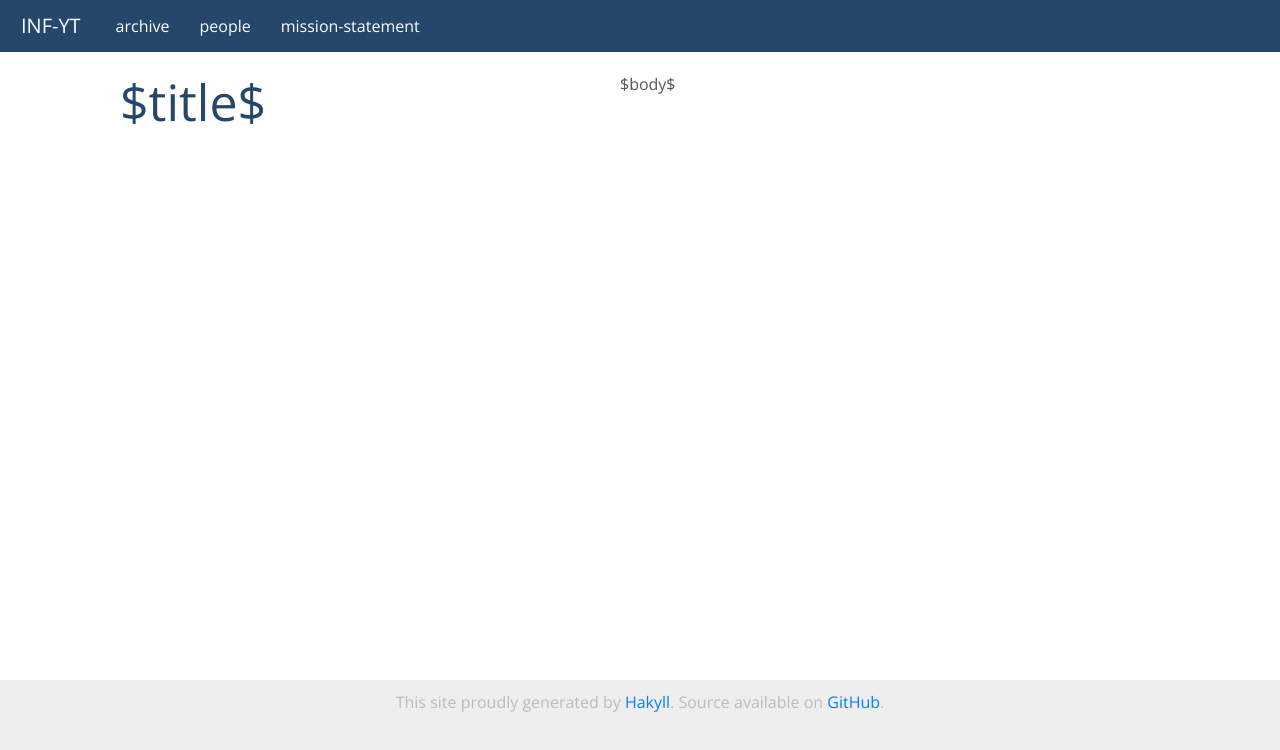
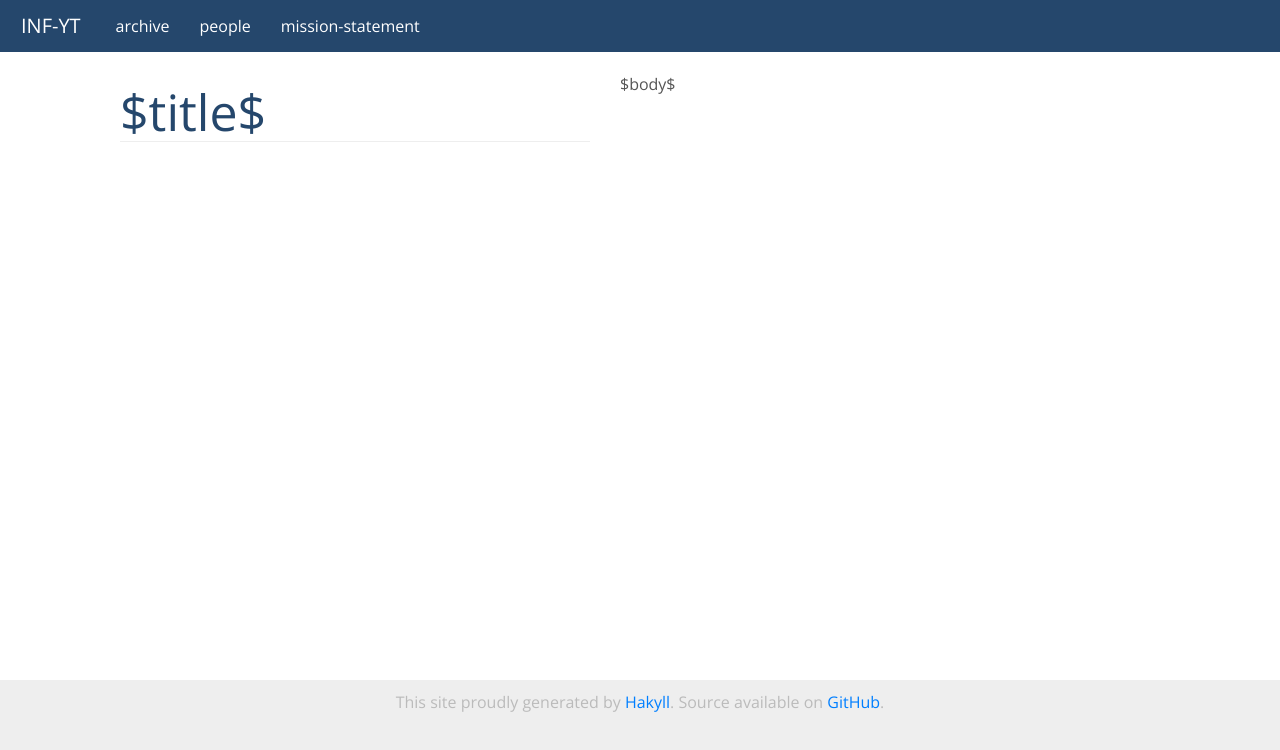
Before and after one commit to INF-YT/inf-yt.org.uk, a plain HTML site: page templates/default.html in a window 1280 px wide. Drawn offline with nearby package versions, Linux system fonts and the light colour scheme.

Commit message:
page-header class added to h1

```diff
--- a/templates/default.html
+++ b/templates/default.html
@@ -26,7 +26,7 @@
     <div class="container-fluid">
         <div id="content" class="row">
             <div class="span5 offset1">
-                <h1>$title$</h1>
+                <h1 class="page-header">$title$</h1>
             </div>
             <div class="span5">
                 $body$
```
